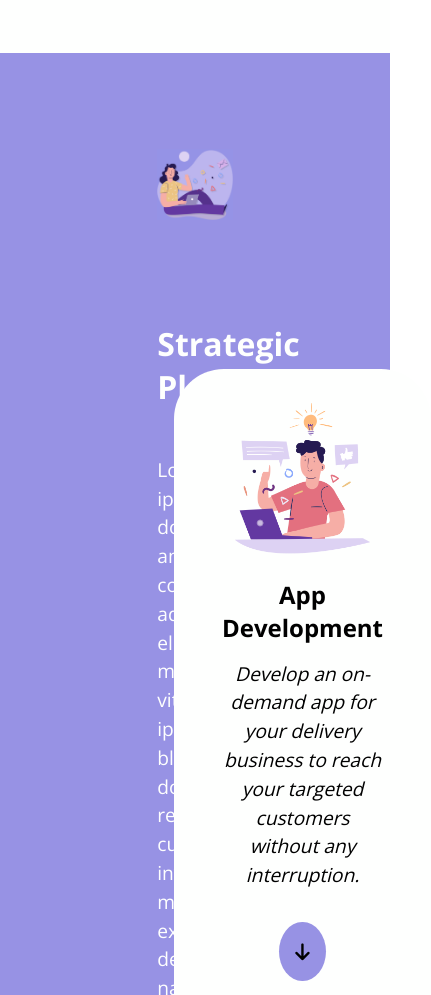
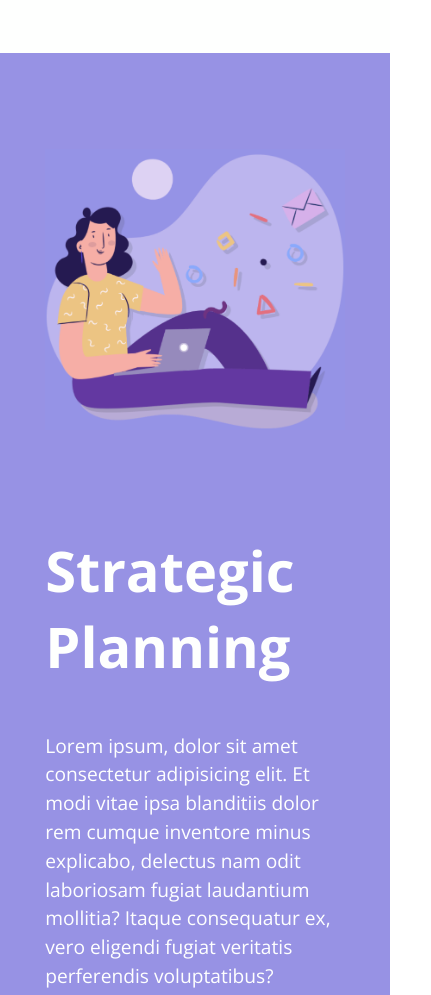
Before and after one commit to Salvatore-Gianfrancesco/htmlcss-responsive-layout, a plain HTML site: page index.html in a window 390 px wide. Shown: the part 2680-3675 px from the top of the page, 431 px wide, since content can reach past the window. Drawn offline with nearby package versions, Linux system fonts and the light colour scheme.

Commit message:
planning section - responsive tablet

```diff
--- a/assets/css/style.css
+++ b/assets/css/style.css
@@ -292,7 +292,19 @@ header .btn{
         width: 60%;
     }
 
+    .planning .row {
+        width: 100%;
+        padding: 0;
+        flex-direction: column;
+    }
 
+    .strategic_planning img {
+        width: 100%;
+    }
+
+    .strategic_planning h2 {
+        font-size: 3.5rem;
+    }
 }
 
 /* MOBILE */
```
